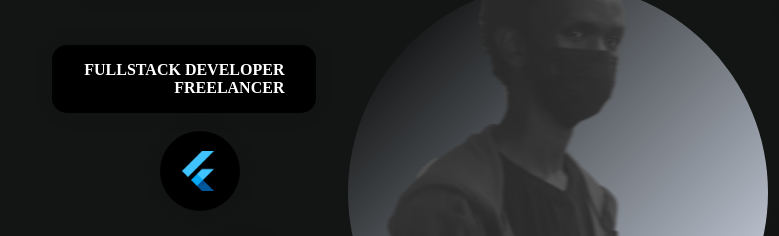
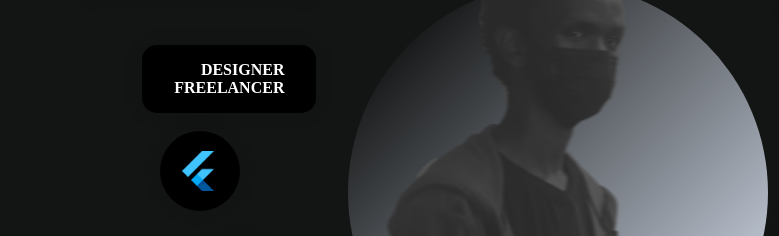
Before and after one commit to danielsrw/myportfolio-klab-work, a plain HTML site: page index.html in a window 1280 px wide. Shown: the part 186-422 px from the top of the page, 92-871 px from the left. Drawn offline with Linux system fonts and the light colour scheme.

Commit message:
New update

```diff
--- a/index.html
+++ b/index.html
@@ -72,7 +72,7 @@
 	                </div>
 
 	                <div class="tag-cmp app__flex">
-	                    <p class="p-text">Fullstack Developer</p>
+	                    <p class="p-text">Designer</p>
 	                    <p class="p-text">Freelancer</p>
 	                </div>
 
```
